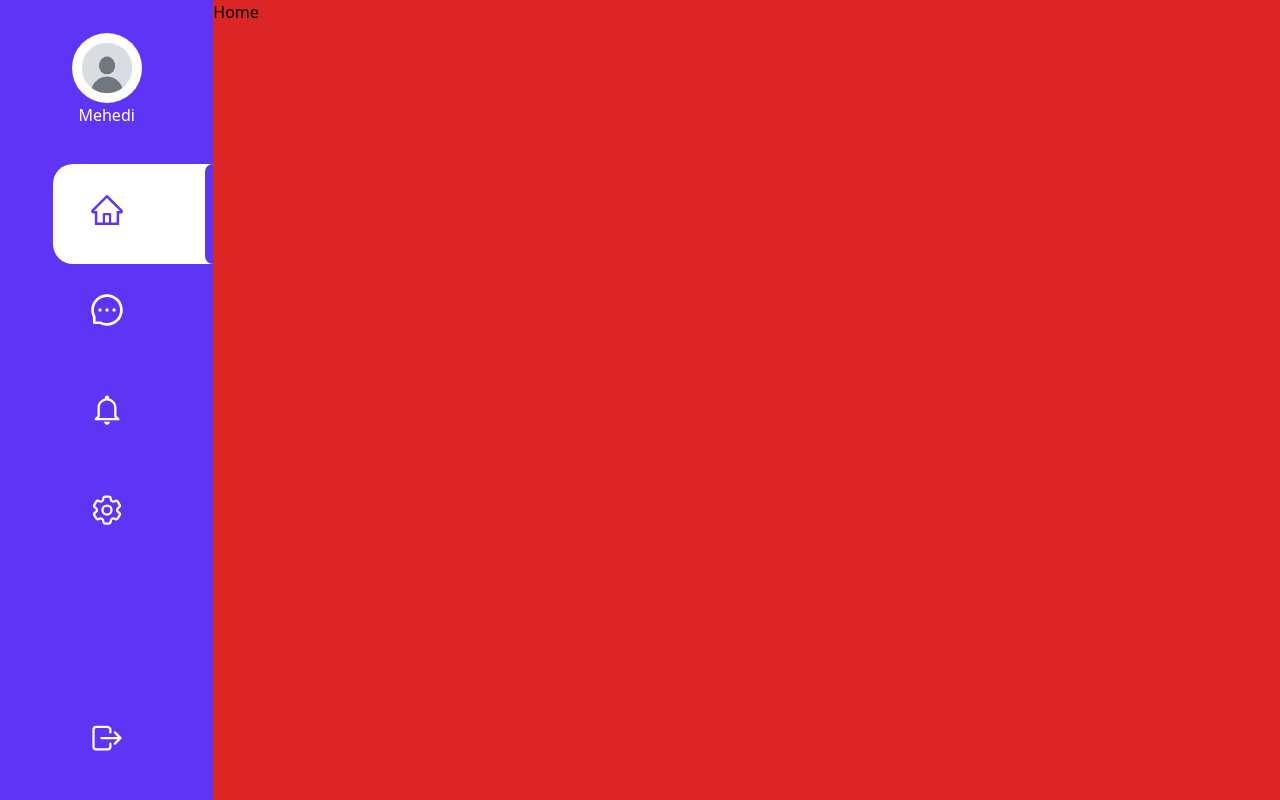
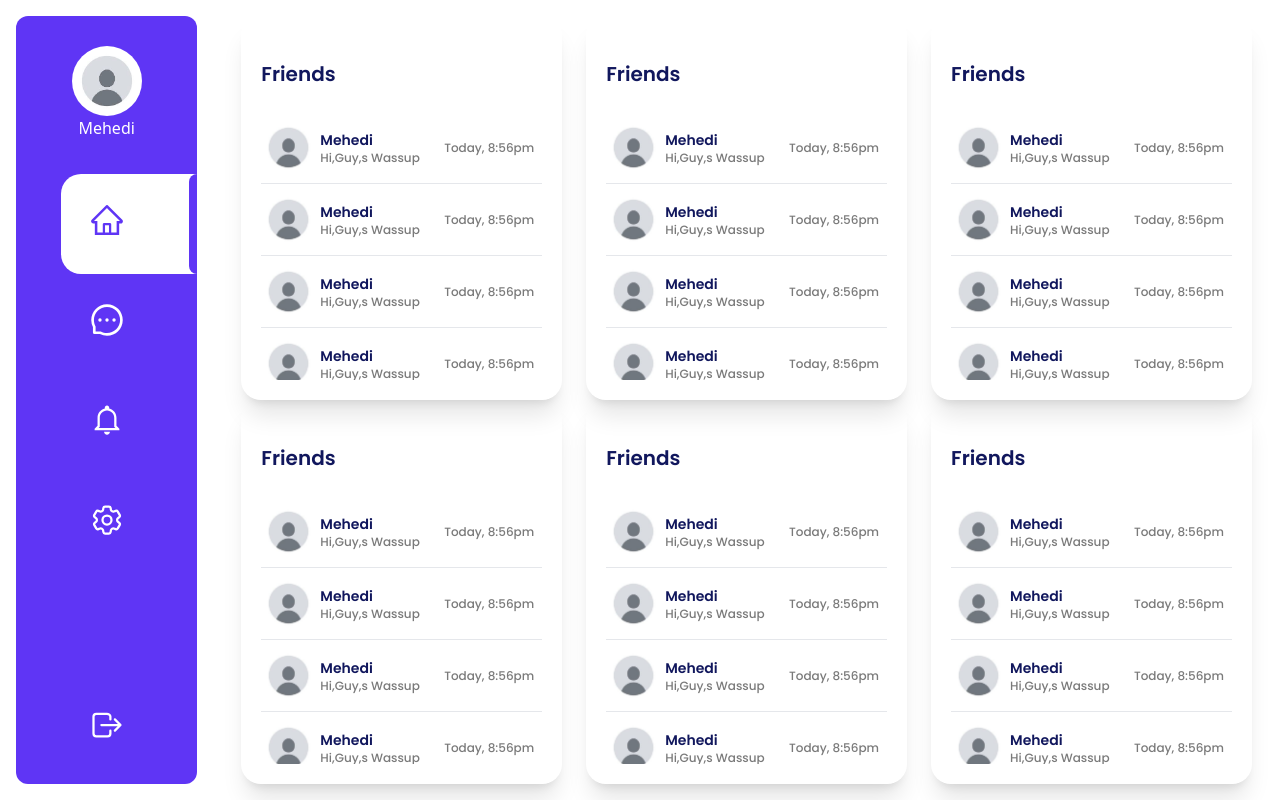
Before and after one commit to mollameehedi/kothako, a React (Vite) app: page / in a window 1280 px wide. Built offline with nearby package versions, Linux system fonts and the light colour scheme.

Commit message:
home page structure ready

```diff
--- /dev/null
+++ b/src/Components/Friends.jsx
@@ -0,0 +1,31 @@
+import React from 'react'
+import UserItem from '../Utils/UserItem'
+import Card from '../Utils/Card'
+import Avater from '../assets/avater.jpg'
+import Text from '../Utils/Text'
+
+const Friends = () => {
+  return (
+    <>
+    <Card title="Friends" className='h-5/6 overflow-y-scroll custom-scrollbar'>
+        <UserItem  src={Avater}>
+            <Text text="Today, 8:56pm" className="text-xs text-[#4D4D4DBF] font-medium font-poppins text-right"/>
+        </UserItem>
+        <UserItem src={Avater}>
+            <Text text="Today, 8:56pm" className="text-xs text-[#4D4D4DBF] font-medium font-poppins text-right"/>
+        </UserItem>
+        <UserItem src={Avater}>
+            <Text text="Today, 8:56pm" className="text-xs text-[#4D4D4DBF] font-medium font-poppins text-right"/>
+        </UserItem>
+        <UserItem src={Avater}>
+            <Text text="Today, 8:56pm" className="text-xs text-[#4D4D4DBF] font-medium font-poppins text-right"/>
+        </UserItem>
+        <UserItem src={Avater}>
+            <Text text="Today, 8:56pm" className="text-xs text-[#4D4D4DBF] font-medium font-poppins text-right"/>
+        </UserItem>
+    </Card>
+    </>
+  )
+}
+
+export default Friends
--- a/src/Layout/RootLaout.jsx
+++ b/src/Layout/RootLaout.jsx
@@ -6,10 +6,10 @@ import SideBar from './SideBar';
 const RootLaout = () => {
   return (
     <div className='flex w-full h-screen overflow-hidden'>
-      <div className='w-2/12 h-full'>
+      <div className='w-2/12 h-full p-4'>
       <SideBar/>
     </div>
-       <div className='w-10/12 bg-red-600 h-screen'>
+       <div className='w-10/12 h-screen'>
         <Outlet />
        </div>
     </div>
--- a/src/Layout/SideBar.jsx
+++ b/src/Layout/SideBar.jsx
@@ -11,7 +11,7 @@ import SideItem from '../Utils/SidBar/SideItem';
 
 const SideBar = () => {
   return (
-    <div className='w-full h-full flex flex-col bg-primary'>
+    <div className='w-full h-full flex flex-col bg-primary rounded-xl'>
         <div className='h-[20%] w-full flex justify-center items-center'>
             <div className='text-center'>
             <Image src={Avater} className='w-[70px] h-[70px] rounded-full'/>
--- a/src/Pages/Home.jsx
+++ b/src/Pages/Home.jsx
@@ -1,8 +1,28 @@
 import React from 'react'
+import Friends from '../Components/Friends'
 
 const Home = () => {
   return (
-    <div>Home</div>
+    <div className='flex flex-wrap h-full p-4 justify-around'>
+      <div className='w-4/12  h-3/6 px-3'>
+      <Friends/>
+      </div>
+      <div className='w-4/12  h-3/6  px-3'>
+      <Friends/>
+      </div>
+      <div className='w-4/12  h-3/6  px-3'>
+      <Friends/>
+      </div>
+      <div className='w-4/12  h-3/6  px-3'>
+      <Friends/>
+      </div>
+      <div className='w-4/12  h-3/6  px-3'>
+      <Friends/>
+      </div>
+      <div className='w-4/12  h-3/6  px-3'>
+      <Friends/>
+      </div>
+    </div>
   )
 }
 
--- /dev/null
+++ b/src/Utils/Card.jsx
@@ -0,0 +1,17 @@
+import React from 'react'
+
+
+const Card = ({title,children,className}) => {
+  return (
+    <div className='rounded-[20px] shadow-xl p-5 h-full flex flex-col'>
+        <h3 className='py-6 text-xl text-secondary font- font-poppins font-semibold'>{title}</h3>
+        <div  className={className}>
+           {children}
+        </div>
+    </div>
+  )
+}
+
+export default Card
+
+// box-shadow: 0px 4px 4px 0px #00000040;
--- a/src/Utils/SidBar/SideItem.jsx
+++ b/src/Utils/SidBar/SideItem.jsx
@@ -1,4 +1,4 @@
-import React, { useState } from 'react'
+import React from 'react'
 import { NavLink } from "react-router-dom";
 
 const SideItem = ({link,children}) => {
--- /dev/null
+++ b/src/Utils/UserItem.jsx
@@ -0,0 +1,21 @@
+import React from 'react'
+import Image from './Image'
+
+const UserItem = ({src,children}) => {
+  return (
+    <div className='flex items-center border-b py-2'>
+    <Image className='h-[55px] w-[55px] rounded-full mr-1' src={src}/>
+    <div className='flex w-full items-center justify-between'>
+        <div>
+            <h4 className='text-sm text-secondary font-semibold font-poppins'>Mehedi</h4>
+            <p className='text-xs text-[#4D4D4DBF] font-medium font-poppins'>Hi,Guy,s Wassup</p>
+        </div>
+        <div className='text-right pr-2'>
+        {children}
+        </div>
+    </div>
+</div>
+  )
+}
+
+export default UserItem
--- a/src/index.css
+++ b/src/index.css
@@ -5,6 +5,19 @@
 @tailwind components;
 @tailwind utilities;
 
+.custom-scrollbar::-webkit-scrollbar {
+    width: 5px; /* Adjust width here */
+}
+
+.custom-scrollbar::-webkit-scrollbar-thumb {
+    background-color: #88888883; /* Change thumb color */
+    border-radius: 4px; /* Optional: Round the corners */
+}
+
+.custom-scrollbar::-webkit-scrollbar-thumb:hover {
+    background-color: #55555586; /* Change thumb color on hover */
+}
+
 .sidebar-item {
     @apply  text-4xl py-8 w-full inline-block relative flex justify-center text-white ;
   }
```
